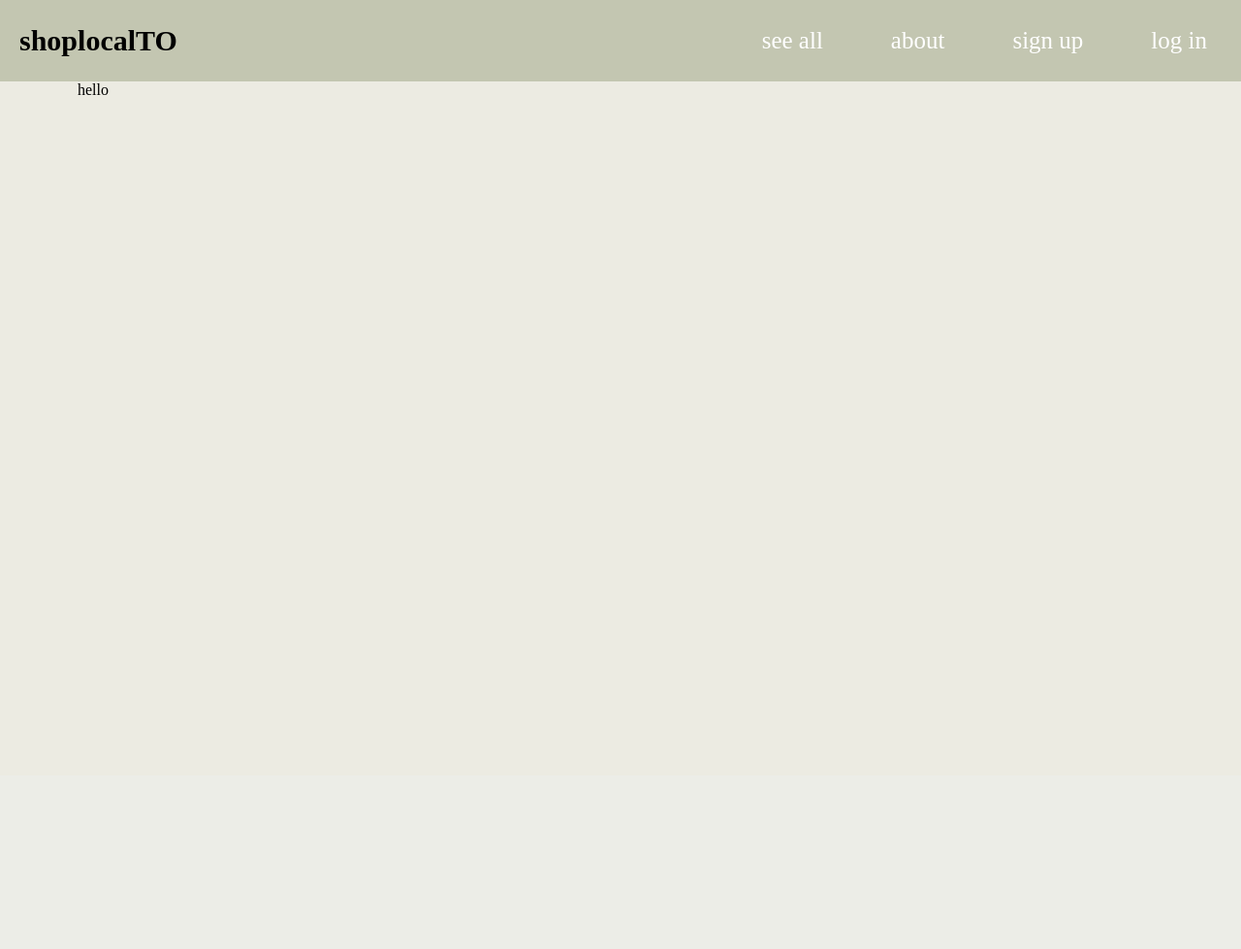
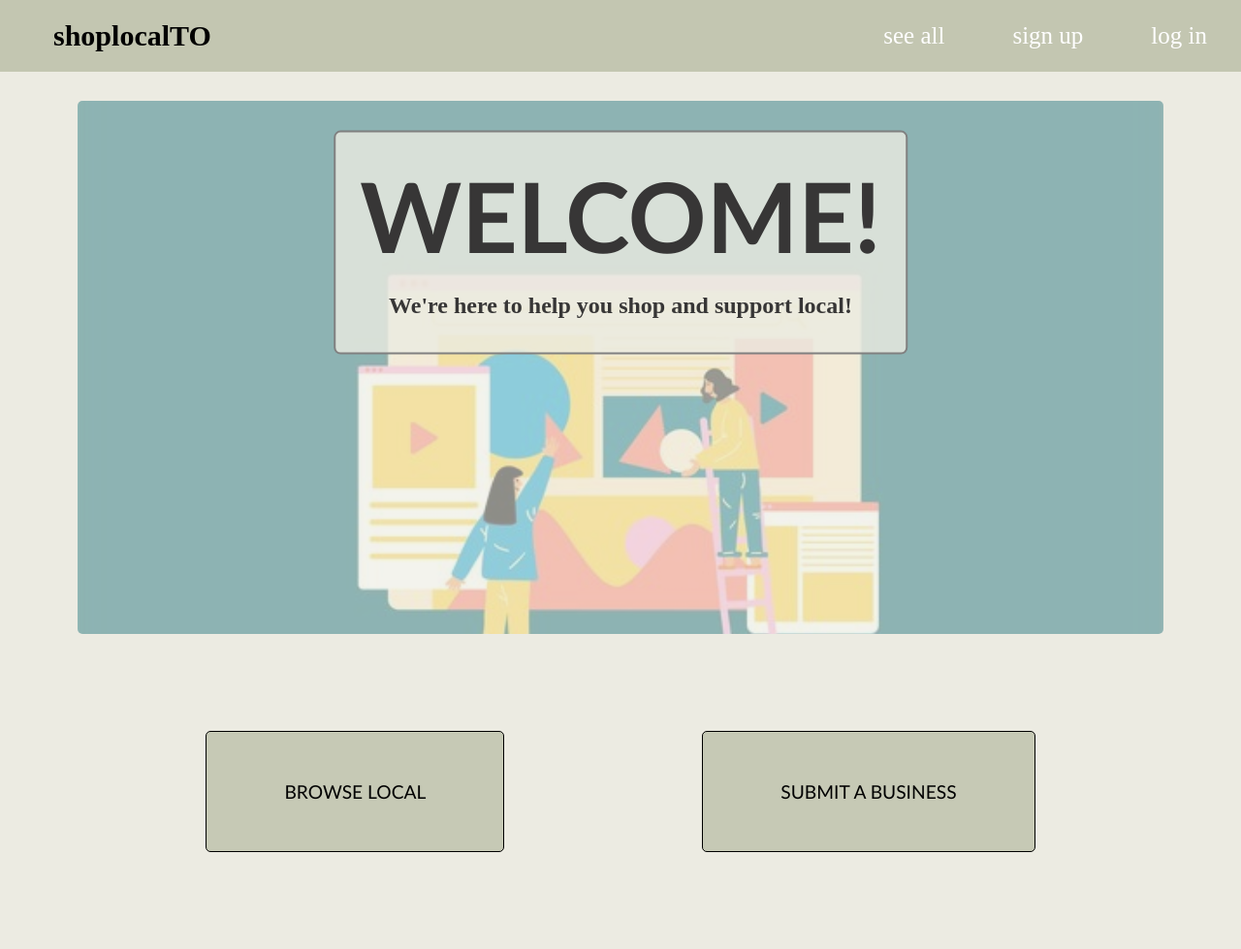
Before and after one commit to nlimtung/shopTO, a Django app: page / in a window 1280 px wide. Shown: the whole page at 97% size. Before the commit the page ends 98 px from the top, so only its background shows below. Run offline with Django 4.2, Linux system fonts and the light colour scheme; some web fonts are replaced.

Commit message:
home-page-styling

```diff
--- a/main_app/static/css/style.css
+++ b/main_app/static/css/style.css
@@ -19,8 +19,15 @@ nav {
 nav > h2{
     margin-right: auto;
     padding: 0px 40px 0px 20px;
+  }
+.base-title a {
+    color: black;
     font-size: 30px;
-  }
+
+}
+
+
+
 
 nav a {
     text-decoration: none;
@@ -222,3 +229,62 @@ text-align: center;
 #id_image {
     padding-left: 45px;
 }
+
+/*home page */
+.home-page {
+    margin-top: 30px;
+    background-image: url('images/small_business_background.jpeg');
+    /* width: 900px; */
+    height: 550px;
+    background-size: cover;
+    background-position: center;
+    opacity: 40%;
+    border-radius: 5px;
+}
+
+.home-page-text {
+    padding: 15px;
+    margin-top: 30px;
+    position: absolute;
+    top: 220px;
+    left: 50%;
+    -ms-transform: translate(-50%, -50%);
+    transform: translate(-50%, -50%);
+    border-radius: 7px;
+    border-width: 2px;
+    background-color:rgb(236, 235, 226, 0.8);
+    color: rgb(55, 54, 54);
+    border-style: solid;
+    border-color: grey;
+    text-align: center;
+
+}
+
+.home-page-text h1 {
+    font-size: 100px;
+    font-family:'Gill Sans', 'Gill Sans MT', Calibri, 'Trebuchet MS', sans-serif;
+    margin: 10px;
+}
+.homecard {
+    text-align: center;
+}
+.homecard a {
+    font-family:'Gill Sans', 'Gill Sans MT', Calibri, 'Trebuchet MS', sans-serif;
+    text-align: center;
+    position: relative;
+    display: inline-flex;
+    text-decoration: none;
+    background-color: rgb(195,198,177,0.9);
+    margin: 100px;
+    border-style: solid;
+    padding: 50px 80px 50px 80px;
+    color: black;
+    border-width: 1px;
+    border-radius: 5px;
+    font-size: larger;
+
+}
+
+.homecard a:hover {
+    color: white;
+}
--- a/main_app/templates/base.html
+++ b/main_app/templates/base.html
@@ -20,9 +20,8 @@
 </head>
 <body>
     <nav>
-        <h2>shoplocalTO</h2>
+        <h2 class = 'base-title'> <a href = '/'>shoplocalTO</a></h2>
         <a href = '/businesses'>see all</a>
-        <a href = ''>about</a>
         {% if user.is_authenticated %}
             <a href = "{% url 'businesses_create' %}">submit a </br>business</a>
             <a href = "{% url 'favourite_list' %}">favourites</a>
--- a/main_app/templates/home.html
+++ b/main_app/templates/home.html
@@ -1,4 +1,15 @@
 {% extends 'base.html' %}
 {% block content %}
-hello
+<div class = 'home-page'></div>
+    <div class = 'home-page-text'>
+        <h1>WELCOME!</h1>
+        <h2> We're here to help you shop and support local!</h2>
+    </div>
+
+<div class = 'homecard'>
+    <a href = '/businesses'>BROWSE LOCAL </a>
+    <a href = "{% url 'businesses_create' %}">SUBMIT A BUSINESS</a>
+
+</div>
+
 {%endblock%}
```
Also changed, not shown: main_app/static/css/images/small_business_background.jpeg (added).
